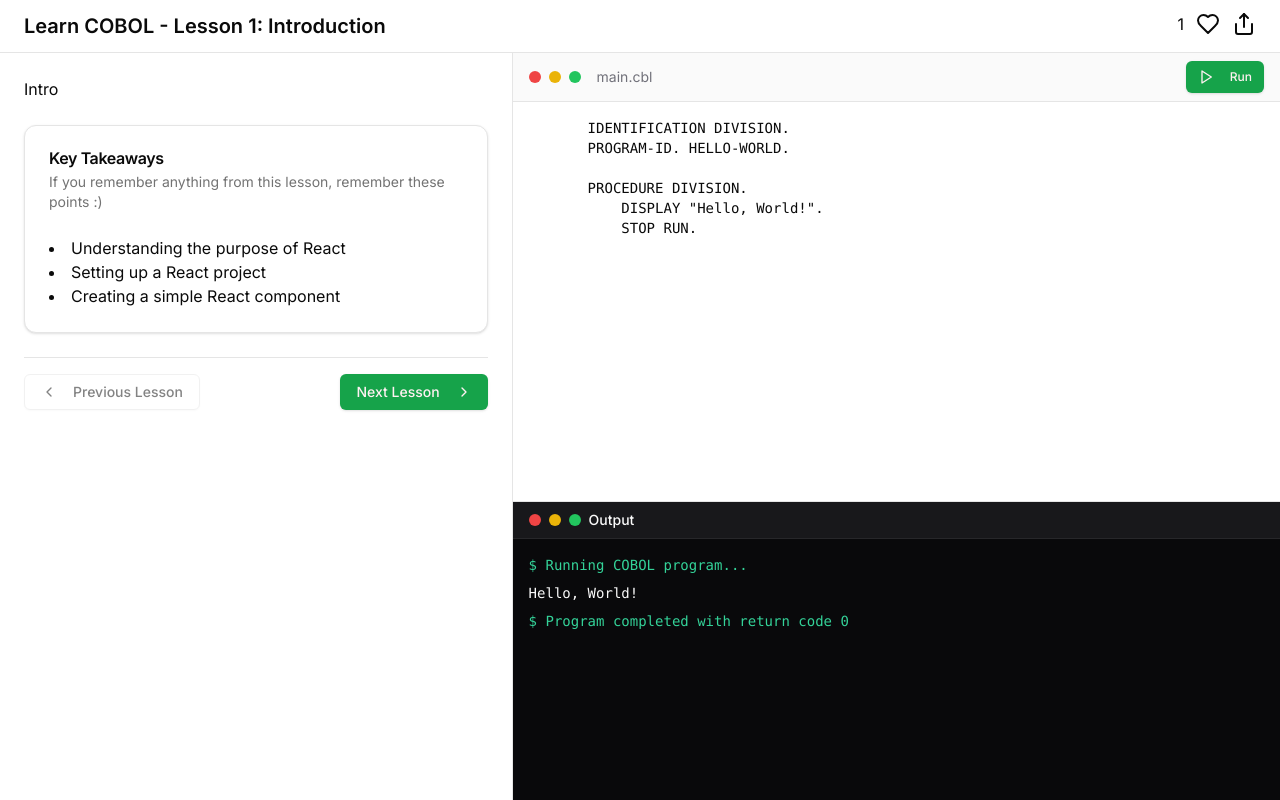
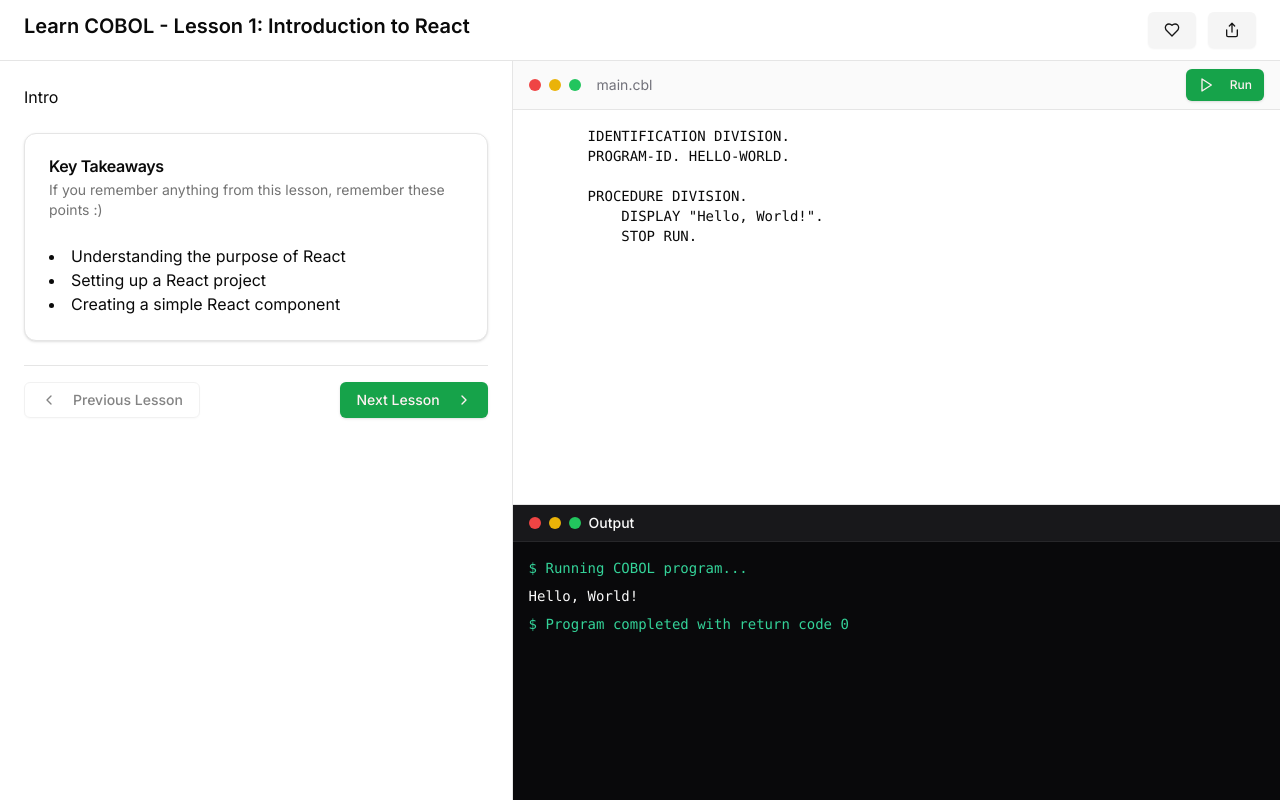
Before and after one commit to MoPaMo/cobolds, a Next.js app: page /learn/1 in a window 1280 px wide. Built offline with nearby package versions, Linux system fonts and the light colour scheme.

Commit message:
Refactor lesson title in lessons data and update LearnPage header to display dynamic lesson title; add share functionality with button component

```diff
--- a/app/data/lessons.jsx
+++ b/app/data/lessons.jsx
@@ -1,7 +1,7 @@
 const lessons = [
   {
     id: 1,
-    title: "Lesson 1: Introduction to React",
+    title: "Introduction to React",
     description: "In this lesson, we will learn about the basics of React.",
     duration: "1 hour",
     created_at: "2021-01-01",
--- a/app/learn/[slug]/page.tsx
+++ b/app/learn/[slug]/page.tsx
@@ -1,6 +1,7 @@
 "use client";
 import { CodeEditor } from "@/components/code-editor";
 import { LessonContent } from "@/components/lesson-content";
+import { Button } from "@/components/ui/button";
 import {
   ResizableHandle,
   ResizablePanel,
@@ -36,13 +37,26 @@ export default function LearnPage() {
     <div className="h-screen flex flex-col">
       <header className="border-b bg-card px-6 py-3 flex flex-row">
         <h1 className="text-xl font-semibold">
-          Learn COBOL - Lesson {lessonNumber}: Introduction
+          Learn COBOL - Lesson {lesson.id}: {lesson.title}
         </h1>
         <div className="grow"></div>
         <div className="flex flex-row gap-3">
-          {slug}
-          <Heart />
-          <Share />
+          <Button variant="secondary">
+            <Heart />
+          </Button>
+          <Button
+            variant="secondary"
+            onClick={() => {
+              navigator.share({
+                title:
+                  "Learn COBOL - Lesson " + lesson.id + ": " + lesson.title,
+                text: "Check out this COBOL lesson on " + window.location.href,
+                url: window.location.href,
+              });
+            }}
+          >
+            <Share />
+          </Button>
         </div>
       </header>
 
```
